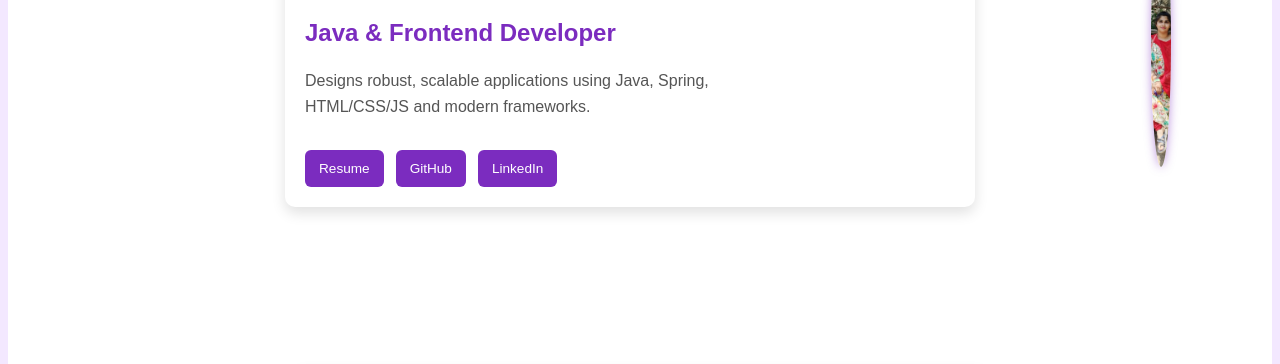
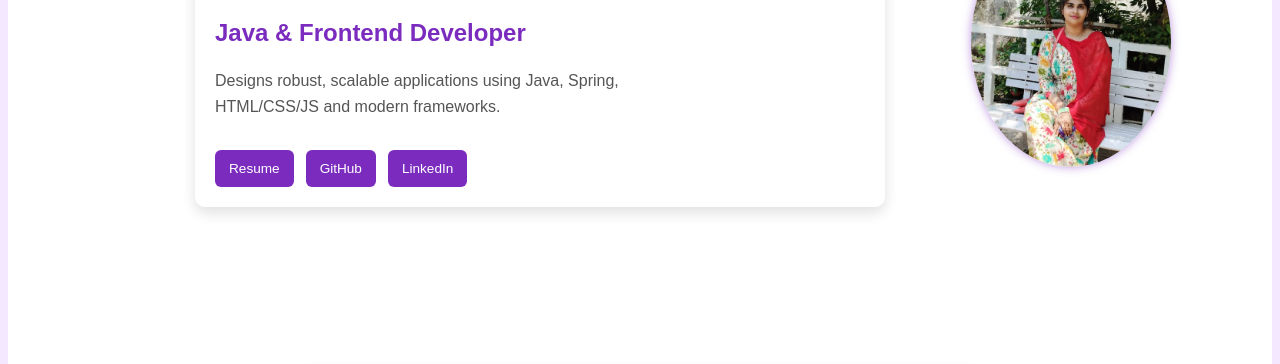
Before and after one commit to fowziyashaik/portfolio, a plain HTML site: page index.html in a window 1280 px wide. Shown: the part 271-635 px from the top of the page. Drawn offline with Linux system fonts and the light colour scheme.

Commit message:
Update index.html

```diff
--- a/index.html
+++ b/index.html
@@ -44,7 +44,7 @@ nav a.active::after, nav a:hover::after { transform:scaleX(1); }
 .btn:hover { background:#5a189a; transform:translateY(-3px); }
 /* ===== HERO IMAGE ===== */
 .hero-image img {
-  width:20px;      /* increased width */
+  width:200px;      /* increased width */
   height:250px;     /* increased height */
   object-fit:cover;
   border-radius:50%;
```
